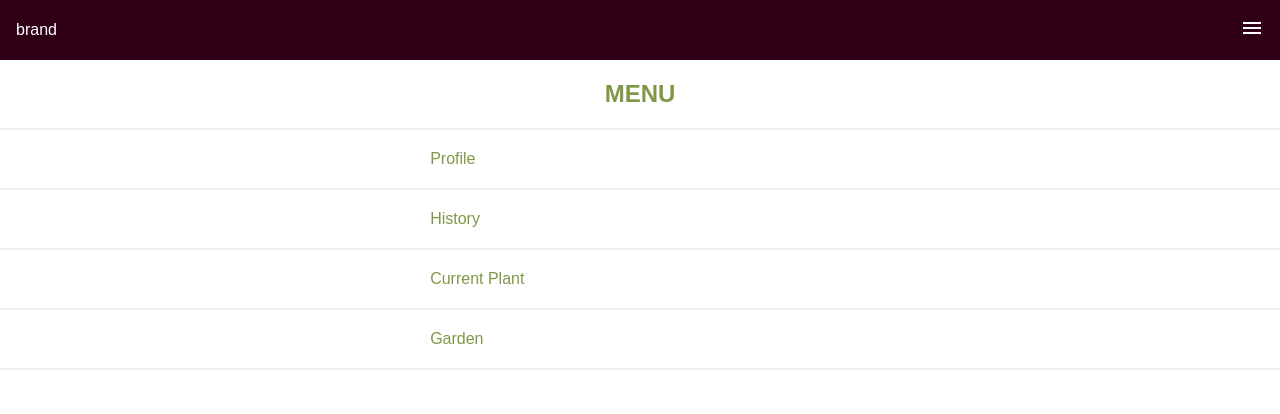
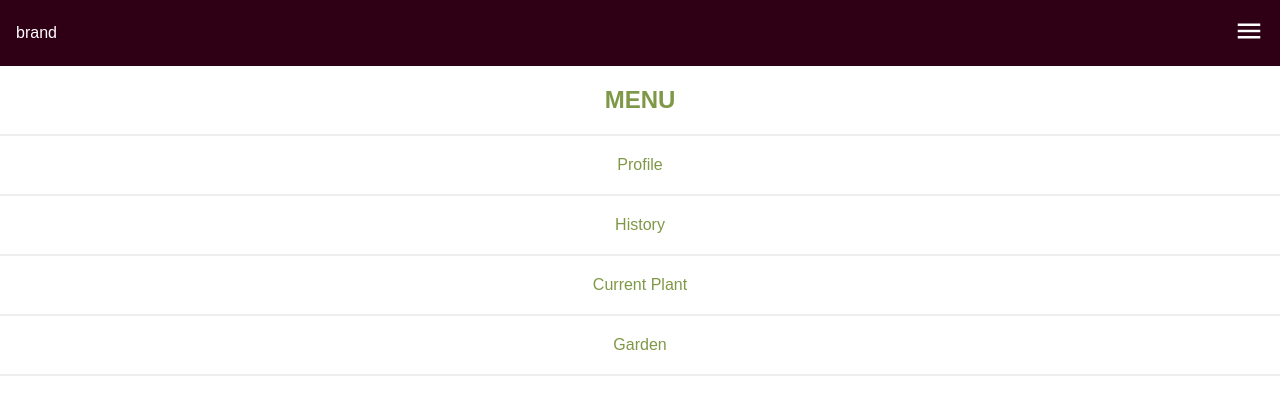
Before and after one commit to katreinhart/plant-walking-frontend, a React (Create React App) app: page /menu in a window 1280 px wide. Shown: the top 414 px of the page. Built offline with nearby package versions, Linux system fonts and the light colour scheme.

Commit message:
centered menu

```diff
--- a/src/components/menu/MenuItem.js
+++ b/src/components/menu/MenuItem.js
@@ -5,7 +5,7 @@ const MenuItem = ({ name, link }) => {
   return (
     <div>
       <Link className="history-item" to={ link }>
-        <p className="history-column">{ name }</p>
+        <p className="history-column text-ctr">{ name }</p>
       </Link>
       <hr></hr>
     </div>
--- a/src/css/general.css
+++ b/src/css/general.css
@@ -43,6 +43,10 @@ h3 {
   font-size: 1.2em;
 }
 
+.material-icons {
+  font-size: 30px;
+}
+
 hr {
   border: 1px solid #EEEEEE;
   margin: 0em;
```
